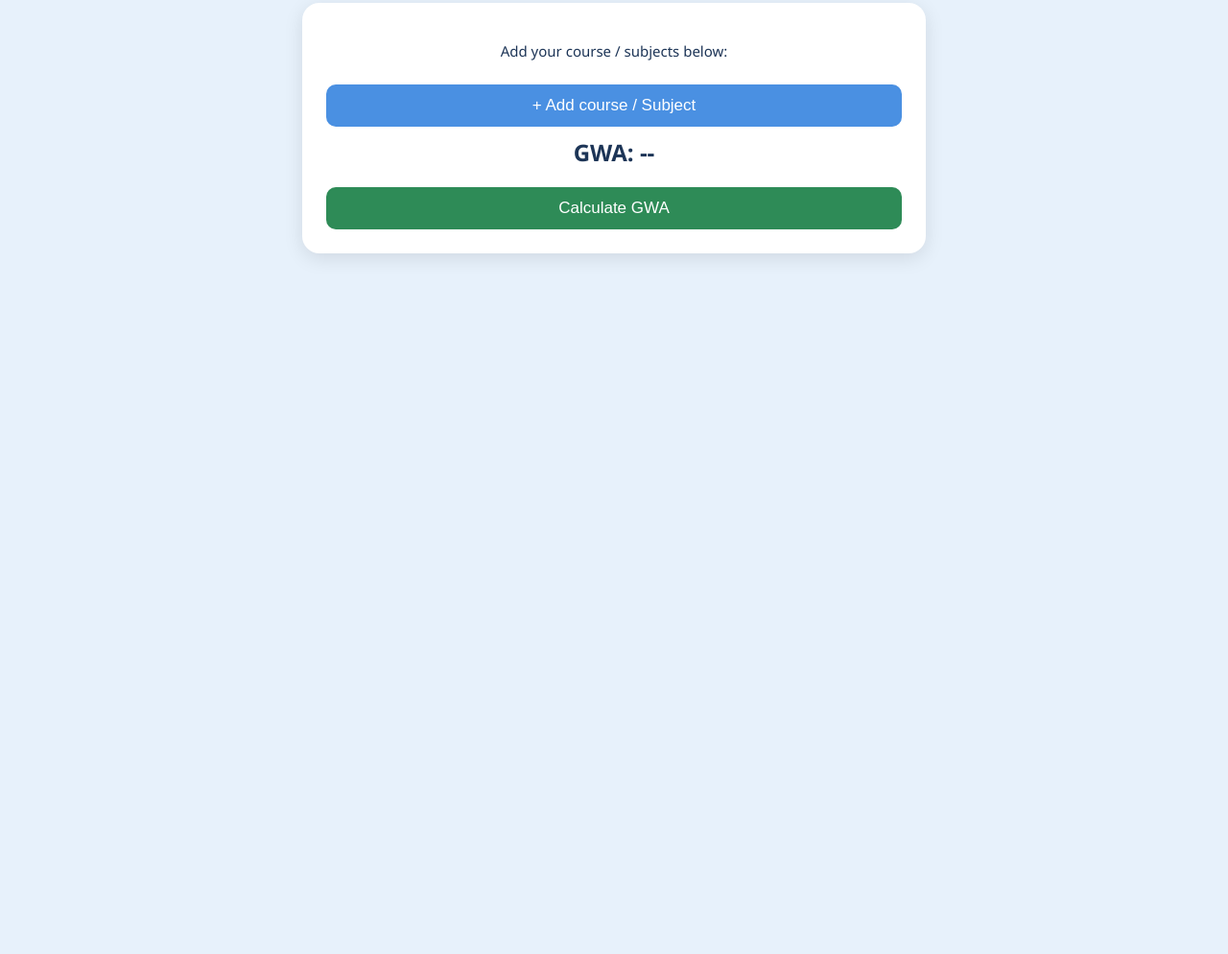
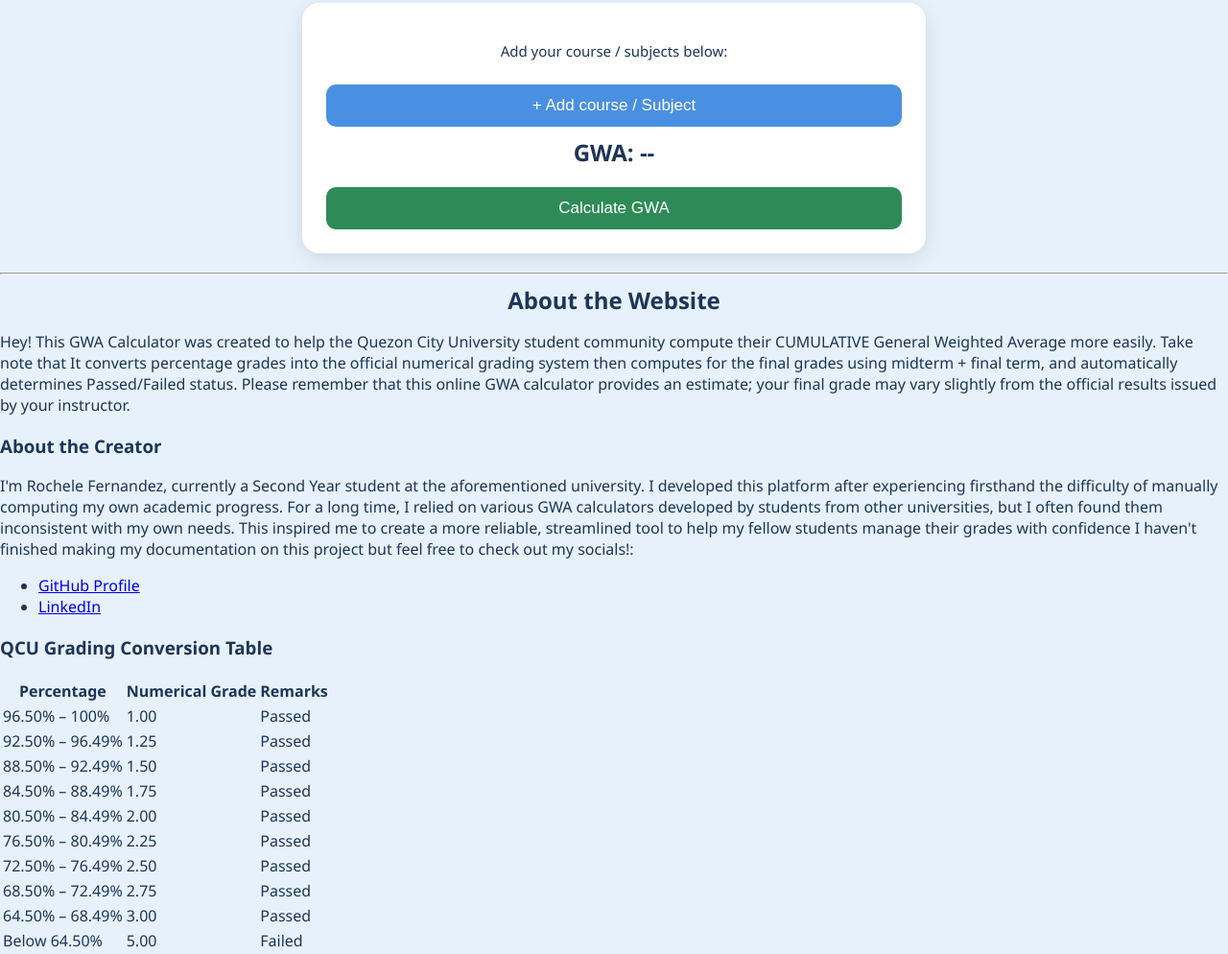
Before and after one commit to rclfern/QCU-GWA-Calculator, a plain HTML site: page index.html in a window 1280 px wide. Shown: the part 110-1104 px from the top of the page at 96% size. Before the commit the page ends 800 px from the top, so only its background shows below. Drawn offline with Linux system fonts and the light colour scheme.

Commit message:
index
Added an About section with creator information and grading conversion table.

```diff
--- a/index.html
+++ b/index.html
@@ -24,6 +24,54 @@
         <button class="calc-btn" onclick="calculateGWA()">Calculate GWA</button>
     </div>
 
+
+<hr class="divider">
+
+<section class="about">
+    <h2>About the Website</h2>
+    <p>
+        Hey! This GWA Calculator was created to help the Quezon City University student community compute their
+        CUMULATIVE General Weighted Average more easily. Take note that It converts percentage grades
+        into the official numerical grading system then computes for the final grades
+        using midterm + final term, and automatically determines Passed/Failed status. Please remember that this online GWA calculator provides an estimate; your final grade may vary slightly from the official results issued by your instructor.
+    </p>
+
+    <h3>About the Creator</h3>
+    <p>
+        I'm Rochele Fernandez, currently a Second Year student at the aforementioned university.  I developed this platform after experiencing firsthand the difficulty of manually computing my own academic progress. For a long time, I relied on various GWA calculators developed by students from other universities, but I often found them inconsistent with my own needs. This inspired me to create a more reliable, streamlined tool to help my fellow students manage their grades with confidence I haven't finished making my documentation on this project but feel free to check out my socials!:
+    </p>
+
+    <ul class="links">
+        <li><a href="https://github.com/rclfern" target="_blank">GitHub Profile</a></li>
+        <li><a href="https://www.linkedin.com/in/INSERT-YOUR-LINKEDIN" target="_blank">LinkedIn</a></li>
+    </ul>
+
+    <h3>QCU Grading Conversion Table</h3>
+
+    <table class="grading-table">
+        <thead>
+            <tr>
+                <th>Percentage</th>
+                <th>Numerical Grade</th>
+                <th>Remarks</th>
+            </tr>
+        </thead>
+        <tbody>
+            <tr><td>96.50% – 100%</td><td>1.00</td><td>Passed</td></tr>
+            <tr><td>92.50% – 96.49%</td><td>1.25</td><td>Passed</td></tr>
+            <tr><td>88.50% – 92.49%</td><td>1.50</td><td>Passed</td></tr>
+            <tr><td>84.50% – 88.49%</td><td>1.75</td><td>Passed</td></tr>
+            <tr><td>80.50% – 84.49%</td><td>2.00</td><td>Passed</td></tr>
+            <tr><td>76.50% – 80.49%</td><td>2.25</td><td>Passed</td></tr>
+            <tr><td>72.50% – 76.49%</td><td>2.50</td><td>Passed</td></tr>
+            <tr><td>68.50% – 72.49%</td><td>2.75</td><td>Passed</td></tr>
+            <tr><td>64.50% – 68.49%</td><td>3.00</td><td>Passed</td></tr>
+            <tr><td>Below 64.50%</td><td>5.00</td><td>Failed</td></tr>
+        </tbody>
+    </table>
+</section>
+
+
     <script src="script.js"></script>
 </body>
 </html>
```
